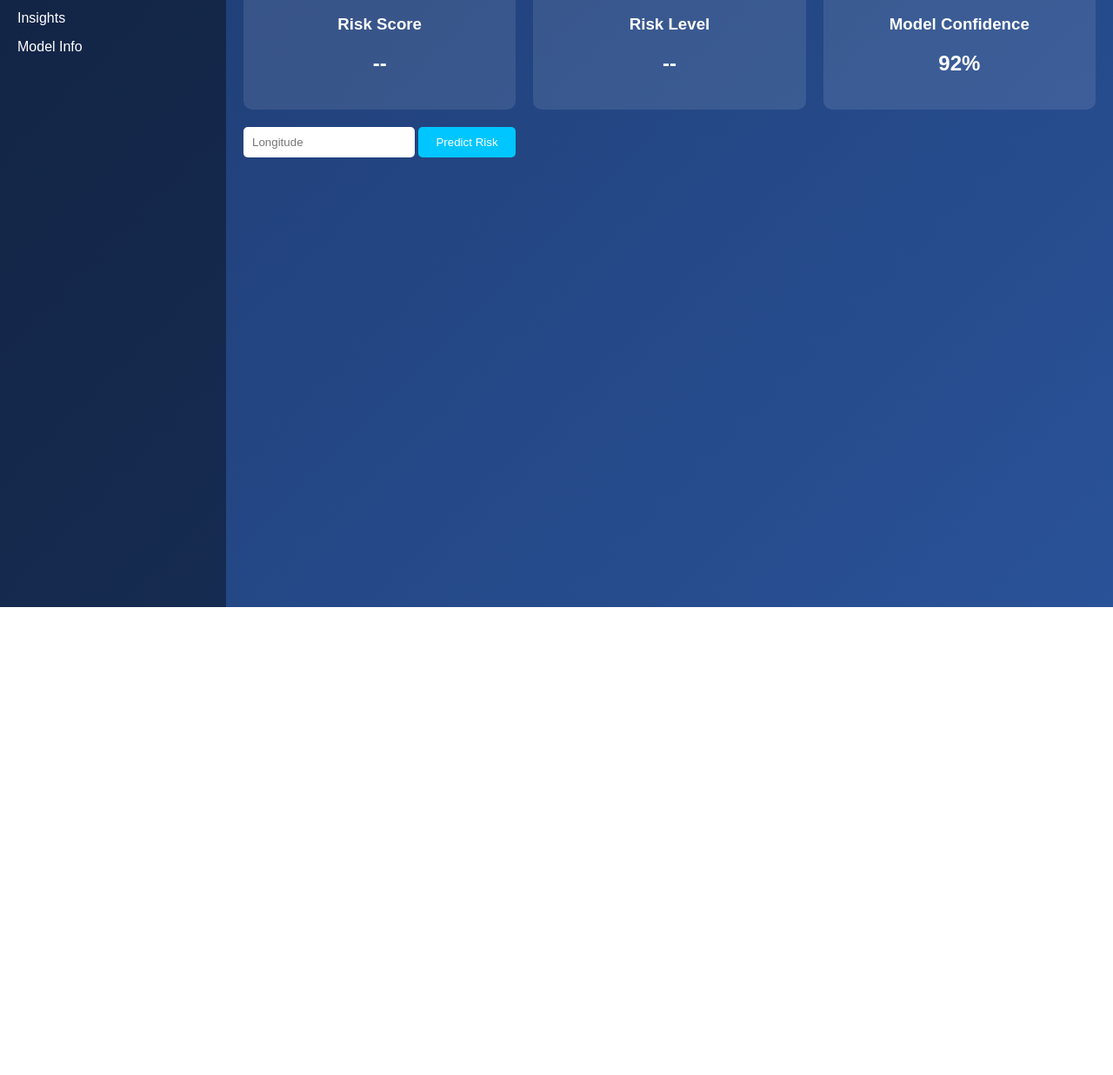
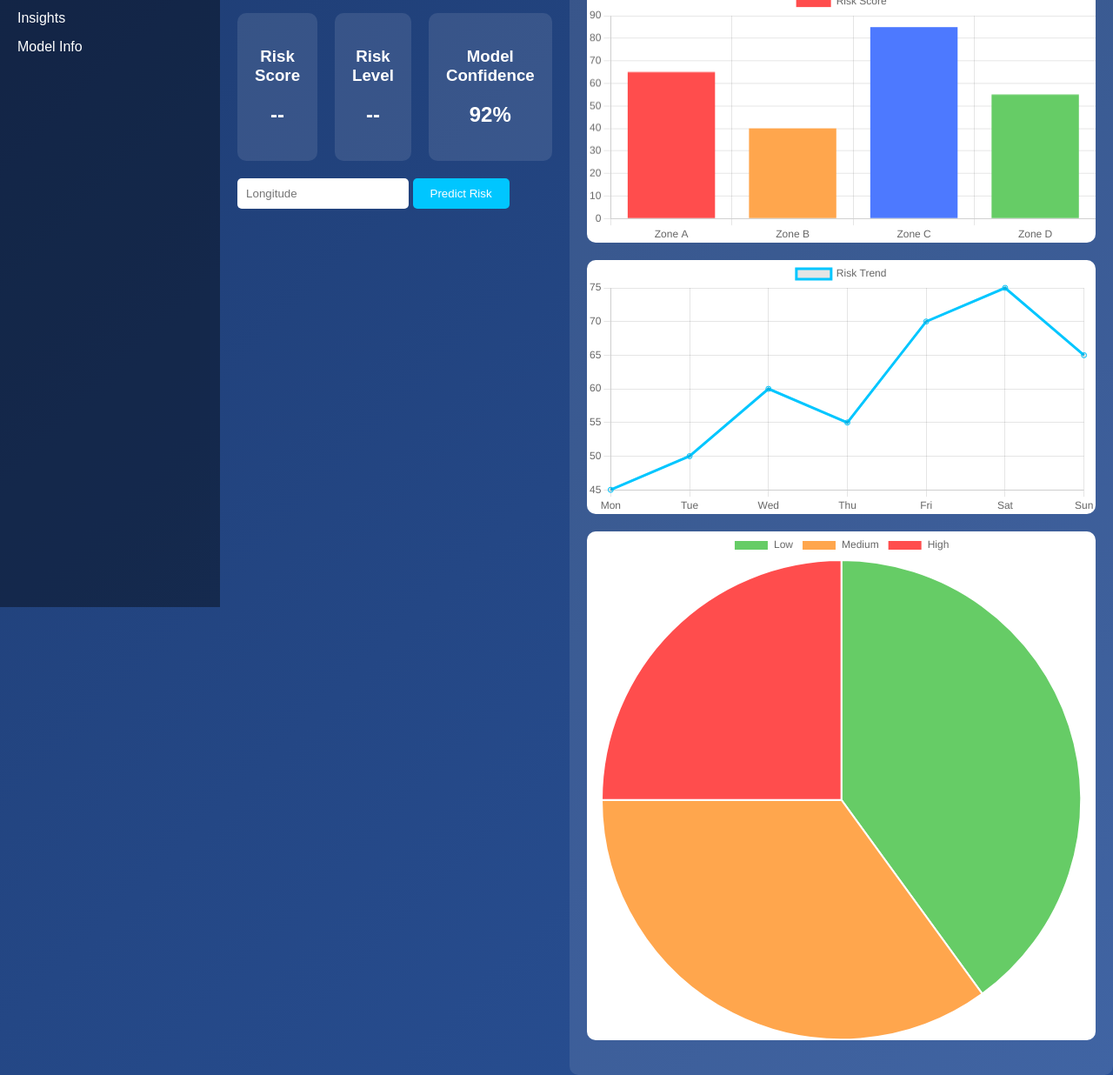
Before and after one commit to ChrisKevin18/AI-Urban-Cleanliness-Risk-System, a plain HTML site: page frontend/index.html in a window 1280 px wide. Shown: the part 142-1378 px from the top of the page at 87% size. Before the commit the page ends 840 px from the top, so only its background shows below. Drawn offline with nearby package versions, Linux system fonts and the light colour scheme.

Commit message:
Added analytics dashboard with bar, line and pie charts using Chart.js

```diff
--- a/frontend/index.html
+++ b/frontend/index.html
@@ -49,8 +49,16 @@
     <div id="map"></div>
 
 </div>
+<div class="insights">
+    <h2>Analytics Insights</h2>
+
+    <canvas id="barChart"></canvas>
+    <canvas id="lineChart"></canvas>
+    <canvas id="pieChart"></canvas>
+</div>
 
 <script src="https://unpkg.com/leaflet/dist/leaflet.js"></script>
+<script src="https://cdn.jsdelivr.net/npm/chart.js"></script>
 <script src="script.js"></script>
 
 </body>
--- a/frontend/script.js
+++ b/frontend/script.js
@@ -9,3 +9,41 @@ function predictRisk() {
 
     document.getElementById("riskLevel").innerText = level;
 }
+// BAR CHART - Risk per Zone
+new Chart(document.getElementById("barChart"), {
+    type: "bar",
+    data: {
+        labels: ["Zone A", "Zone B", "Zone C", "Zone D"],
+        datasets: [{
+            label: "Risk Score",
+            data: [65, 40, 85, 55],
+            backgroundColor: ["#ff4d4d", "#ffa64d", "#4d79ff", "#66cc66"]
+        }]
+    }
+});
+
+// LINE CHART - 7 Day Trend
+new Chart(document.getElementById("lineChart"), {
+    type: "line",
+    data: {
+        labels: ["Mon", "Tue", "Wed", "Thu", "Fri", "Sat", "Sun"],
+        datasets: [{
+            label: "Risk Trend",
+            data: [45, 50, 60, 55, 70, 75, 65],
+            borderColor: "#00c6ff",
+            fill: false
+        }]
+    }
+});
+
+// PIE CHART - Risk Distribution
+new Chart(document.getElementById("pieChart"), {
+    type: "pie",
+    data: {
+        labels: ["Low", "Medium", "High"],
+        datasets: [{
+            data: [40, 35, 25],
+            backgroundColor: ["#66cc66", "#ffa64d", "#ff4d4d"]
+        }]
+    }
+});
--- a/frontend/style.css
+++ b/frontend/style.css
@@ -93,3 +93,15 @@ button:hover {
     height: 400px;
     border-radius: 10px;
 }
+.insights {
+    margin-top: 40px;
+    background: rgba(255,255,255,0.1);
+    padding: 20px;
+    border-radius: 10px;
+}
+
+canvas {
+    background: white;
+    margin: 20px 0;
+    border-radius: 10px;
+}
```
